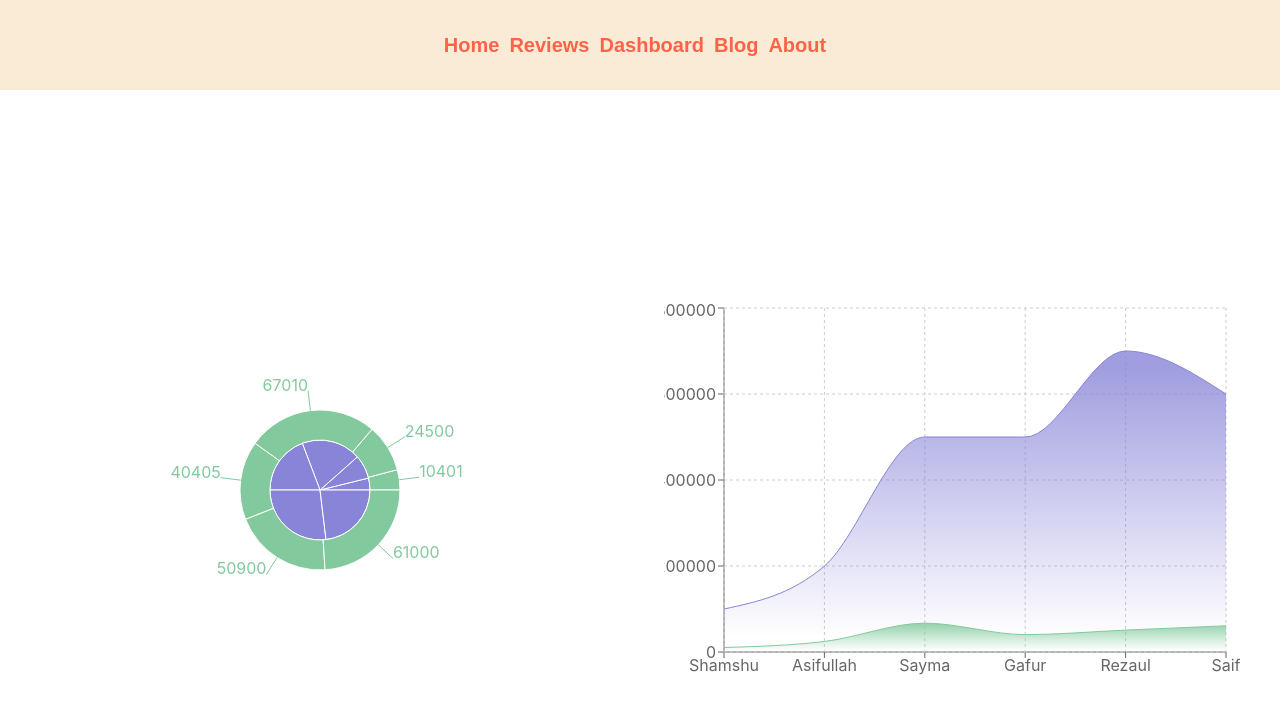
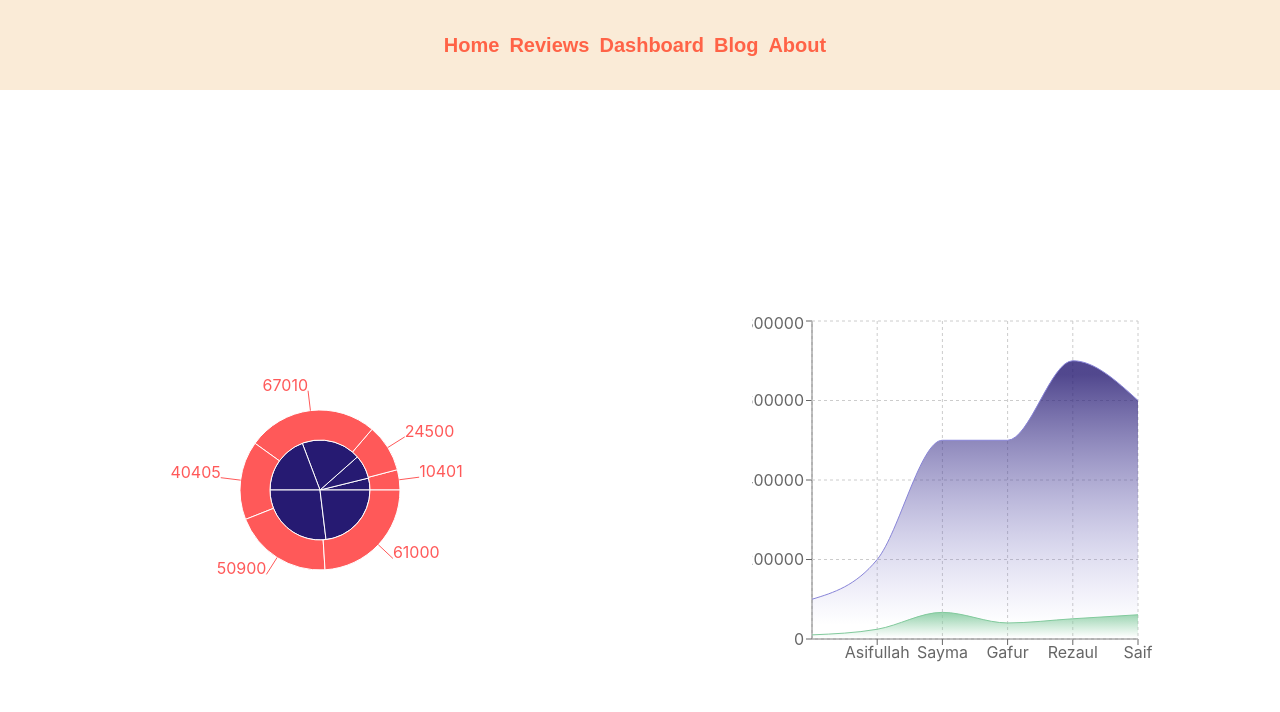
Before and after one commit to Webdev-Shams/keyboard-review, a React (Create React App) app: page /dashboard in a window 1280 px wide. Shown: the top 712 px of the page. Built offline with nearby package versions, Linux system fonts and the light colour scheme.

Commit message:
tlwnd css added to dashboard

```diff
--- a/src/components/Dashboard/Dashboard.js
+++ b/src/components/Dashboard/Dashboard.js
@@ -7,22 +7,22 @@ const Dashboard = () => {
     return (
         <div className='grid grid-cols-1 md:grid-cols-2 lg:grid-cols-2 text-center h-screen'>
                 <div className='grid grid-cols-1 items-center'>
-                    <ResponsiveContainer width="100%" height="50%">
+                    <ResponsiveContainer width="100%" height="80%">
                         <PieChart>
-                            <Pie data={reviews} dataKey="investment" nameKey="name" cx="50%" cy="50%" outerRadius={50} fill="#8884d8" />
-                            <Pie data={reviews} dataKey="revenue" nameKey="name" cx="50%" cy="50%" innerRadius={50} outerRadius={80} fill="#82ca9d" label />
+                            <Pie data={reviews} dataKey="investment" nameKey="name" cx="50%" cy="50%" outerRadius={50} fill="#261a72" />
+                            <Pie data={reviews} dataKey="revenue" nameKey="name" cx="50%" cy="50%" innerRadius={50} outerRadius={80} fill="#ff5959" label />
                             <Tooltip/>
                         </PieChart>
                     </ResponsiveContainer>
                 </div>
 
-                <div className='grid grid-cols-1 items-center px-16 py-4 h-full md:px-6'>
-                    <ResponsiveContainer width="100%" height="50%">
+                <div className='grid grid-cols-1 items-center px-2 py-4 md:py-40 lg:px-28 lg:py-44'>
+                    <ResponsiveContainer width="100%" height="80%">
                         <AreaChart data={reviews}
                         margin={{ top: 10, right: 30, left: 0, bottom: 0 }}>
                         <defs>
                         <linearGradient id="colorUv" x1="0" y1="0" x2="0" y2="1">
-                        <stop offset="5%" stopColor="#8884d8" stopOpacity={0.8}/>
+                        <stop offset="5%" stopColor="#261a72" stopOpacity={0.8}/>
                         <stop offset="95%" stopColor="#8884d8" stopOpacity={0}/>
                         </linearGradient>
                         <linearGradient id="colorPv" x1="0" y1="0" x2="0" y2="1">
```
